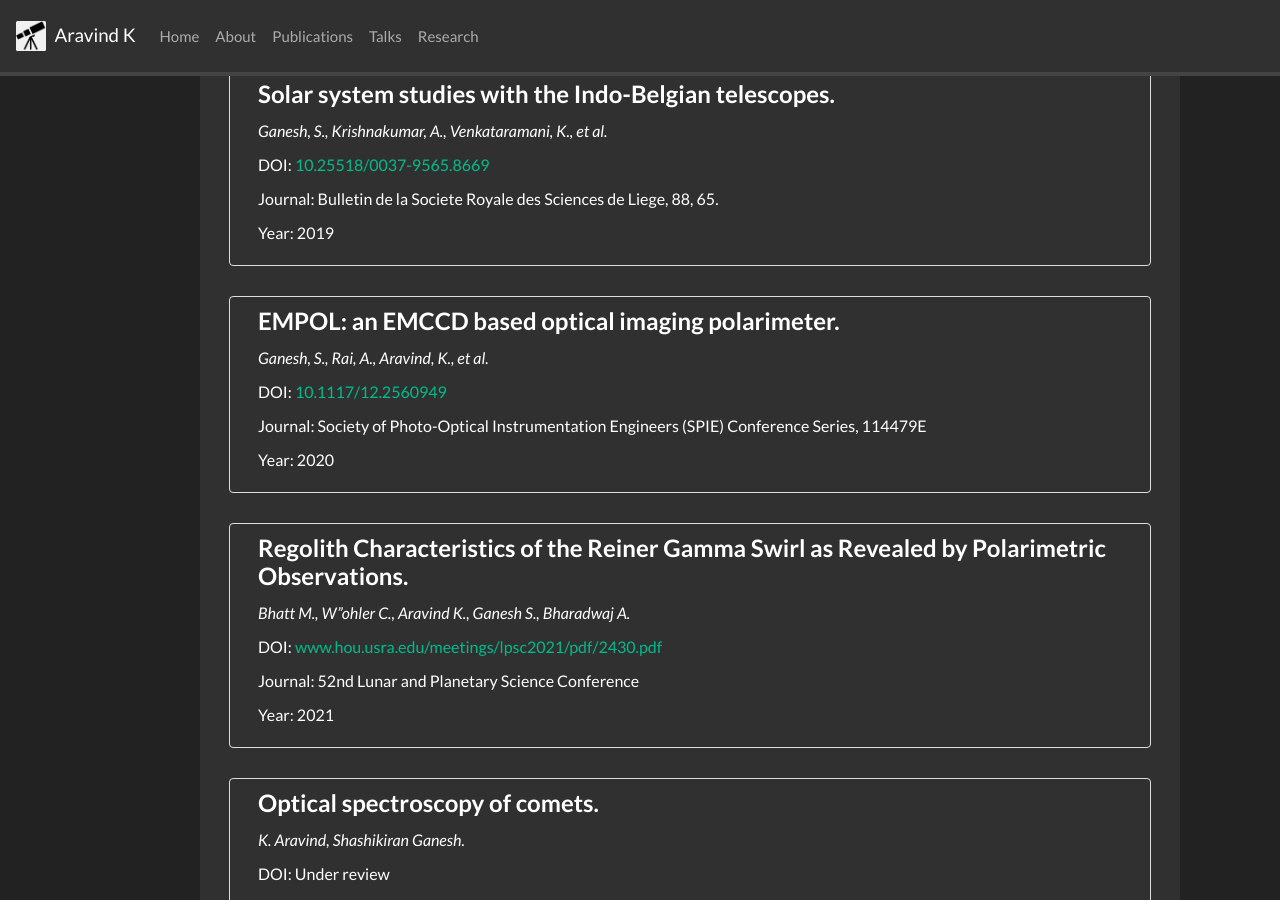
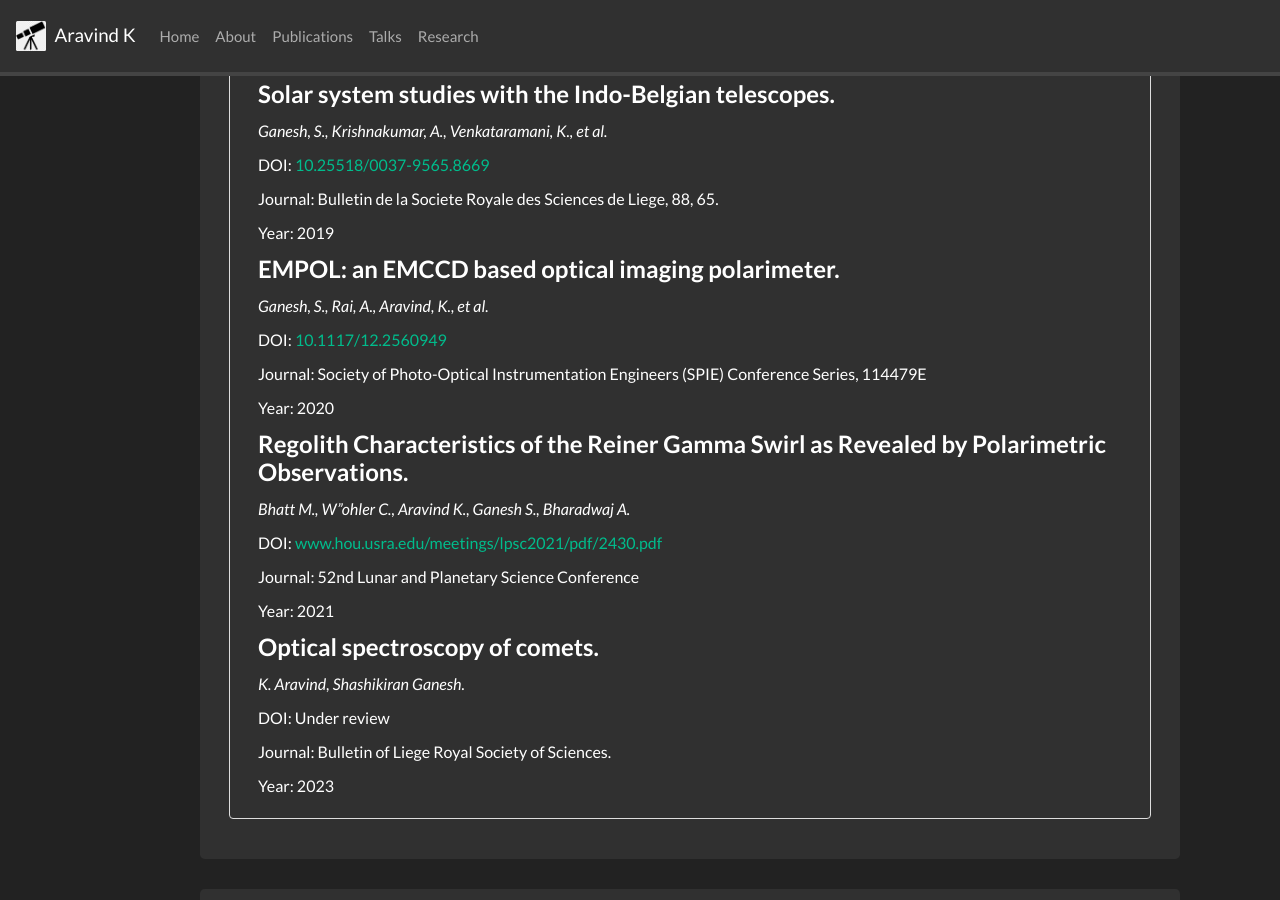
Before and after one commit to DrAravind1192/DrAravind1192.github.io, a Jekyll site: the page built from _pages/publications.md, in a window 1280 px wide and 900 px high, scrolled down 1953 px. Built offline with Jekyll 4.4.1, drawn with Linux system fonts in a browser that asks for light colours; nearby versions of some CDN libraries; a style sheet for code colours, icons or effects is not loaded.

Commit message:
Update publications.md

```diff
--- a/_pages/publications.md
+++ b/_pages/publications.md
@@ -105,25 +105,21 @@ Conclusions. Our results confirm the occurrence of surface alteration processes
   <p>DOI: <a href="https://doi.org/10.25518/0037-9565.8669">10.25518/0037-9565.8669</a></p>
   <p>Journal: Bulletin de la Societe Royale des Sciences de Liege, 88, 65. </p>
   <p>Year: 2019 </p>
-  </div>
 
-  <div class="publication">
+
+
   <h3>EMPOL: an EMCCD based optical imaging polarimeter.</h3>
   <p class="authors">Ganesh, S., Rai, A., Aravind, K., et al.</p>
   <p>DOI: <a href="https://doi.org/10.1117/12.2560949">10.1117/12.2560949</a></p>
   <p>Journal: Society of Photo-Optical Instrumentation Engineers (SPIE) Conference Series, 114479E </p>
   <p>Year: 2020 </p>
-  </div>
 
-  <div class="publication">
   <h3>Regolith Characteristics of the Reiner Gamma Swirl as Revealed by Polarimetric Observations.</h3>
   <p class="authors">Bhatt M., W”ohler C., Aravind K., Ganesh S., Bharadwaj A.</p>
   <p>DOI: <a href="https://www.hou.usra.edu/meetings/lpsc2021/pdf/2430.pdf">www.hou.usra.edu/meetings/lpsc2021/pdf/2430.pdf</a></p>
   <p>Journal: 52nd Lunar and Planetary Science Conference</p>
   <p>Year: 2021 </p>
-  </div>
 
-  <div class="publication">
   <h3>Optical spectroscopy of comets.</h3>
   <p class="authors">K. Aravind, Shashikiran Ganesh.</p>
   <p>DOI: Under review</p>
```
